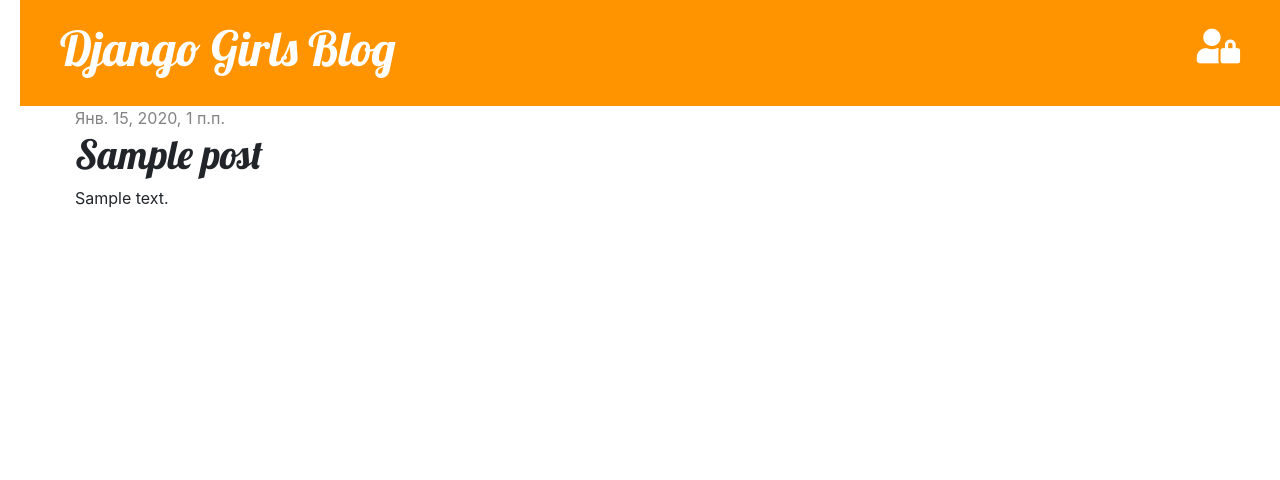
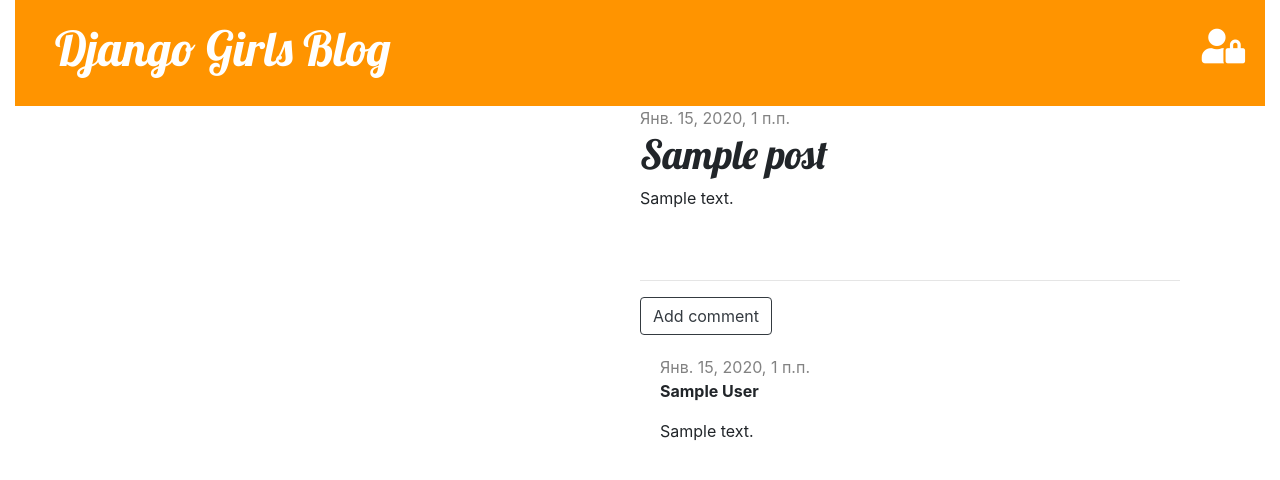
Before and after one commit to venaaa/django-nails, a Django app: page /post/1/ in a window 1280 px wide. Shown: the top 480 px of the page. Run offline with Django 3.2, Linux system fonts and the light colour scheme; tables that the repository leaves empty hold one stand-in row (values such as "Sample post"); some libraries are stand-ins or nearby versions.

Commit message:
Added comments and moderate function

```diff
--- a/blog/admin.py
+++ b/blog/admin.py
@@ -1,6 +1,7 @@
 from django.contrib import admin
-from .models import Post
+from .models import Post, Comment
 
 # Register your models here.
 
 admin.site.register(Post)
+admin.site.register(Comment)
--- a/blog/models.py
+++ b/blog/models.py
@@ -17,3 +17,20 @@ class Post(models.Model):
 
     def __str__(self):
         return self.title
+
+    def approved_comments(self):
+        return self.comments.filter(approved_comment=True)
+
+class Comment(models.Model):
+    post = models.ForeignKey('blog.Post', on_delete=models.CASCADE, related_name='comments')
+    author = models.CharField(max_length=200)
+    text = models.TextField()
+    created_date = models.DateTimeField(default=timezone.now)
+    approved_comment = models.BooleanField(default=False)
+
+    def approve(self):
+        self.approved_comment = True
+        self.save()
+
+    def __str__(self):
+        return self.text
--- a/blog/static/css/blog.css
+++ b/blog/static/css/blog.css
@@ -1,7 +1,3 @@
-body {
-    padding-left: 20px;
-}
-
 h1 a {
     color: #1B9619;
     font-family: 'Lobster';
@@ -43,7 +39,6 @@ h1, h2, h3, h4 {
     color: #fff;
     float: right;
     font-size: 26pt;
-    margin-right: 20px;
 }
 
 .post {
@@ -53,3 +48,7 @@ h1, h2, h3, h4 {
 .post h1 a, .post h1 a:visited {
     color: #000;
 }
+
+.comment {
+    margin: 20px 0px 20px 20px;
+}
--- a/blog/templates/blog/base.html
+++ b/blog/templates/blog/base.html
@@ -12,6 +12,7 @@
 </head>
 <body>
     <body>
+        <div class="container-fluid">
             <div class="page-header">
                 {% if user.is_authenticated %}
                     <a href="{% url 'post_new' %}" class="top-menu"><i class="fas fa-plus"></i></a>
@@ -24,9 +25,10 @@
             </div>
             <div class="content container">
                 <div class="row">
-                <div class="col-md-8">
+                    <div class="col-lg-6 col-12 offset-lg-6">
                         {% block content %}
                         {% endblock %}
+                    </div>
                 </div>
             </div>
         </div>
--- a/blog/templates/blog/post_detail.html
+++ b/blog/templates/blog/post_detail.html
@@ -16,4 +16,23 @@
         <h1>{{ post.title }}</h1>
         <p>{{ post.text|linebreaksbr }}</p>
     </div>
+    <hr>
+    <a class="btn btn-outline-dark" href="{% url 'add_comment_to_post' pk=post.pk %}">Add comment</a>
+    {% for comment in post.comments.all %}
+        {% if user.is_authenticated or comment.approved_comment %}
+        <div class="comment">
+            <div class="date">
+                {{ comment.created_date }}
+                {% if not comment.approved_comment %}
+                    <a class="btn btn-outline-dark" href="{% url 'comment_remove' pk=comment.pk %}"><i class="fas fa-times"></i></a>
+                    <a class="btn btn-outline-dark" href="{% url 'comment_approve' pk=comment.pk %}"><i class="fas fa-check"></i></a>
+                {% endif %}
+            </div>
+            <strong>{{ comment.author }}</strong>
+            <p>{{ comment.text|linebreaks }}</p>
+        </div>
+        {% endif %}
+    {% empty %}
+        <p>No comments here yet ):</p>
+    {% endfor %}
 {% endblock content %}
--- a/blog/templates/blog/post_list.html
+++ b/blog/templates/blog/post_list.html
@@ -3,11 +3,12 @@
 {% block content %}
     {% for post in posts %}
         <div class="post">
+            <h1><a href="{% url 'post_detail' pk=post.pk %}">{{ post.title }}</a></h1>
+            <p>{{ post.text|linebreaksbr }}</p>
+            <a href="{% url 'post_detail' pk=post.pk %}">Comments: {{ post.approved_comments.count }}</a>
             <div class="date">
                 <p>Опубликовано: {{ post.published_date }}</p>
             </div>
-            <h1><a href="{% url 'post_detail' pk=post.pk %}">{{ post.title }}</a></h1>
-            <p>{{ post.text|linebreaksbr }}</p>
         </div>
     {% endfor %}
 {% endblock %}
--- a/blog/urls.py
+++ b/blog/urls.py
@@ -9,4 +9,7 @@ urlpatterns = [
     path('drafts/', views.post_draft_list, name='post_draft_list'),
     path('post/<pk>/publish/', views.post_publish, name='post_publish'),
     path('post/<pk>/remove/', views.post_remove, name='post_remove'),
+    path('post/<int:pk>/comment/', views.add_comment_to_post, name='add_comment_to_post'),
+    path('comment/<int:pk>/approve/', views.comment_approve, name='comment_approve'),
+    path('comment/<int:pk>/remove/', views.comment_remove, name='comment_remove'),
 ]
--- a/blog/views.py
+++ b/blog/views.py
@@ -2,8 +2,8 @@ from django.contrib.auth.decorators import login_required
 from django.shortcuts import render, get_object_or_404, redirect
 from django.utils import timezone
 
-from .forms import PostForm
-from .models import Post
+from .forms import PostForm, CommentForm
+from .models import Post, Comment
 
 
 # Create your views here.
@@ -61,3 +61,28 @@ def post_remove(request, pk):
     post = get_object_or_404(Post, pk=pk)
     post.delete()
     return redirect('post_list')
+
+def add_comment_to_post(request, pk):
+    post = get_object_or_404(Post, pk=pk)
+    if request.method == 'POST':
+        form = CommentForm(request.POST)
+        if form.is_valid():
+            comment = form.save(commit=False)
+            comment.post = post
+            comment.save()
+            return redirect('post_detail', pk=post.pk)
+    else:
+        form = CommentForm()
+    return render(request, 'blog/add_comment_to_post.html', {'form' : form})
+
+@login_required
+def comment_approve(request, pk):
+    comment = get_object_or_404(Comment, pk=pk)
+    comment.approve()
+    return redirect('post_detail', pk=comment.post.pk)
+
+@login_required
+def comment_remove(request, pk):
+    comment = get_object_or_404(Comment, pk=pk)
+    comment.delete()
+    return redirect('post_detail', pk=comment.post.pk)
```
Also changed, not shown: blog/forms.py (+7 -1 lines), blog/templates/blog/add_comment_to_post.html (added, +10 -0 lines), blog/migrations/0002_comment.py (added). Lines whose indentation alone changed are shown as unchanged.
